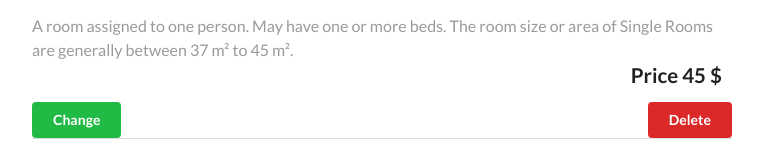
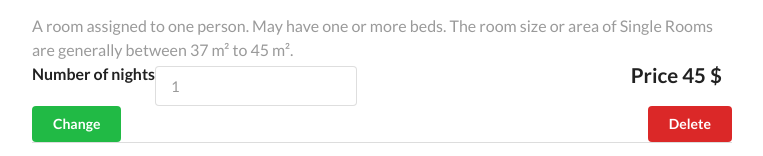
Before and after one commit to NikolaLukic1/AngularMetHotels, an Angular app: page / in a window 1280 px wide. Shown: the part 578-734 px from the top of the page, without its empty margins (258-1021 px from the left). Built offline with nearby package versions, Linux system fonts and the light colour scheme.

Commit message:
IT255-DZ08

```diff
--- a/src/app/accomodation/accomodation.component.html
+++ b/src/app/accomodation/accomodation.component.html
@@ -4,8 +4,12 @@
     {{ accomodation.title }} room
     </p>
     <div class="meta">{{ accomodation.description}}</div>
+    <div class="ui input small">
+        <p class="ui small header positive">Number of nights</p>
+        <input type="number" placeholder="1" #value (change)="setPrice(value.value, accomodation.price)">
+    </div>
     <p class="ui medium header positive right floated" >
-    Price {{ accomodation.price }} $
+    Price {{ finPrice }} $
     </p>
     <button class="ui negative right floated button" style="clear: right" (click)="deleteAccomodation()"> Delete </button>
     <button class="ui positive left floated button" (click)="changeAccomodation()"> Change </button>
--- a/src/app/accomodation/accomodation.component.ts
+++ b/src/app/accomodation/accomodation.component.ts
@@ -1,5 +1,6 @@
 import { Component, OnInit, HostBinding, Input, Output, EventEmitter} from '@angular/core';
 import { Accomodation } from './accomodation.model'
+import { RoomserviceService } from '../services/roomservice.service';
 
 @Component({
   selector: 'app-accomodation',
@@ -11,14 +12,19 @@ export class AccomodationComponent implements OnInit {
   @Input() accomodation: Accomodation;
   @Output() deleteAcc: EventEmitter<Accomodation>;
   @Output() changeAcc: EventEmitter<Accomodation>;
+  public finPrice: any;
 
-
-      constructor() {
+      constructor(private roomService: RoomserviceService) {
         this.deleteAcc = new EventEmitter();
         this.changeAcc = new EventEmitter();
       }
 
   ngOnInit() {
+    this.finPrice = this.accomodation.price;
+  }
+
+  public setPrice(numOfNigths :any, price:any) {
+     this.finPrice =  this.roomService.getPrice(numOfNigths, price);
   }
 
   public deleteAccomodation() : void{
--- a/src/app/app.component.html
+++ b/src/app/app.component.html
@@ -10,7 +10,6 @@
       (changeAcc)="changeRow($event)" [accomodation]="accomodation">
       </app-accomodation>
   </div>
-
   <button  (click)="shuffleAccomodations(accomodations)" class="ui positive right floated button">
     Randomize
   </button>
--- a/src/app/app.component.ts
+++ b/src/app/app.component.ts
@@ -5,6 +5,7 @@ import {
   FormGroup,
   Validators
 } from '@angular/forms';
+import { RoomserviceService } from './services/roomservice.service';
 
 @Component({
   selector: 'app-root',
@@ -13,7 +14,7 @@ import {
 })
 export class AppComponent {
   accomodations: Accomodation[];
-  constructor() {
+  constructor(private _roomService:RoomserviceService) {
   this.accomodations = [
   new Accomodation('Single', 45, 'A room assigned to one person. May have one or more beds. The room size or area of Single Rooms are generally between 37 m² to 45 m².'),
   new Accomodation('Double',  22, 'A room assigned to two people. May have one or more beds. The room size or area of Double Rooms are generally between 40 m² to 45 m².' ),
--- a/src/app/app.module.ts
+++ b/src/app/app.module.ts
@@ -7,6 +7,7 @@ import { AccomodationComponent } from './accomodation/accomodation.component';
 import { FilterPipePipe } from './helpers/filter-pipe.pipe';
 import { FormsModule, ReactiveFormsModule } from '@angular/forms';
 import { FormComponent } from './form/form.component';
+import { RoomserviceService } from './services/roomservice.service';
 
 
 @NgModule({
@@ -22,7 +23,7 @@ import { FormComponent } from './form/form.component';
     FormsModule,
     ReactiveFormsModule
   ],
-  providers: [],
+  providers: [ RoomserviceService ],
   bootstrap: [AppComponent]
 })
 export class AppModule { }
--- /dev/null
+++ b/src/app/services/roomservice.service.ts
@@ -0,0 +1,13 @@
+import { Injectable } from '@angular/core';
+
+@Injectable({
+  providedIn: 'root'
+})
+export class RoomserviceService {
+
+  constructor() { }
+
+  public getPrice(numberOfNights : number, price: number) : number{
+    return numberOfNights * price;
+  }
+}
```
Also changed, not shown: 1 other file (tests, documents, lock files or other folders).
